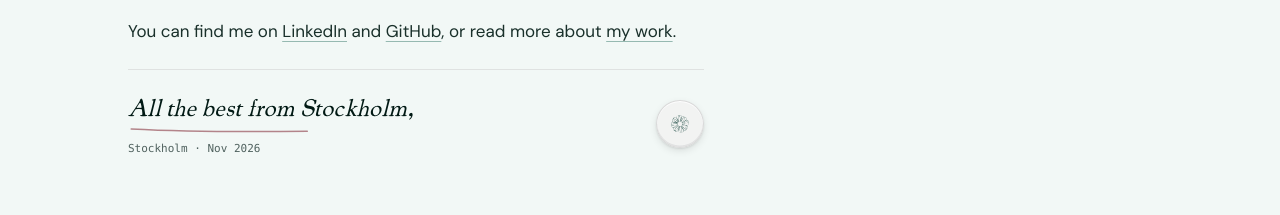
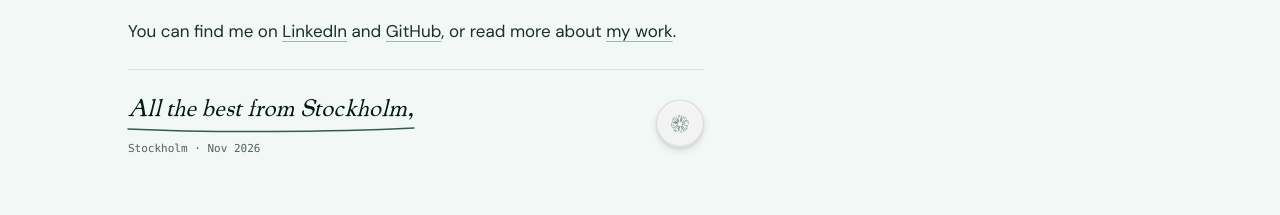
Before and after one commit to bergets/kohl-design, a Next.js app: page / in a window 1280 px wide. Shown: the part 1300-1515 px from the top of the page. Built offline with nearby package versions, Linux system fonts and the light colour scheme.

Commit message:
fix(home): restore emblem color, unclip italic question mark, and extend flourish full width

```diff
--- a/components/HomePersonalTouches.tsx
+++ b/components/HomePersonalTouches.tsx
@@ -36,32 +36,32 @@ export function SignatureStamp() {
             className="relative inline-block max-w-full pb-3"
           >
             <motion.p
-              initial={{ clipPath: "inset(0 100% 0 0)", opacity: 0.35 }}
-              animate={{ clipPath: "inset(0 0% 0 0)", opacity: 1 }}
+              initial={{ clipPath: "inset(-15% 100% -15% -4%)", opacity: 0.35 }}
+              animate={{ clipPath: "inset(-15% -12% -15% -4%)", opacity: 1 }}
               transition={{ duration: 0.8, ease: [0.22, 1, 0.36, 1] }}
               className="font-cooper italic text-lg sm:text-2xl text-pine-900 dark:text-white leading-snug"
             >
               {currentPhrase}
             </motion.p>
 
-            <svg
+            <motion.svg
               viewBox="0 0 180 10"
               preserveAspectRatio="none"
               fill="none"
               aria-hidden="true"
-              className="pointer-events-none absolute left-0 right-0 bottom-0 w-full h-2.5 text-accent/65 dark:text-emblem/80 overflow-visible"
+              initial={{ clipPath: "inset(-20% 100% -20% -5%)", opacity: 0 }}
+              animate={{ clipPath: "inset(-20% -5% -20% -5%)", opacity: 1 }}
+              transition={{ duration: 0.7, delay: 0.2, ease: [0.22, 1, 0.36, 1] }}
+              className="pointer-events-none absolute left-0 right-0 bottom-0 w-full h-2.5 text-emblem/80 overflow-visible"
             >
-              <motion.path
-                d="M2 4 C52 8, 128 7, 178 3"
+              <path
+                d="M0 4 C52 8, 128 7, 180 3"
                 stroke="currentColor"
                 strokeWidth="1.5"
                 vectorEffect="non-scaling-stroke"
                 strokeLinecap="round"
-                initial={{ pathLength: 0, opacity: 0 }}
-                animate={{ pathLength: 1, opacity: 1 }}
-                transition={{ duration: 0.7, delay: 0.2, ease: [0.22, 1, 0.36, 1] }}
               />
-            </svg>
+            </motion.svg>
           </motion.div>
         </AnimatePresence>
 
```
